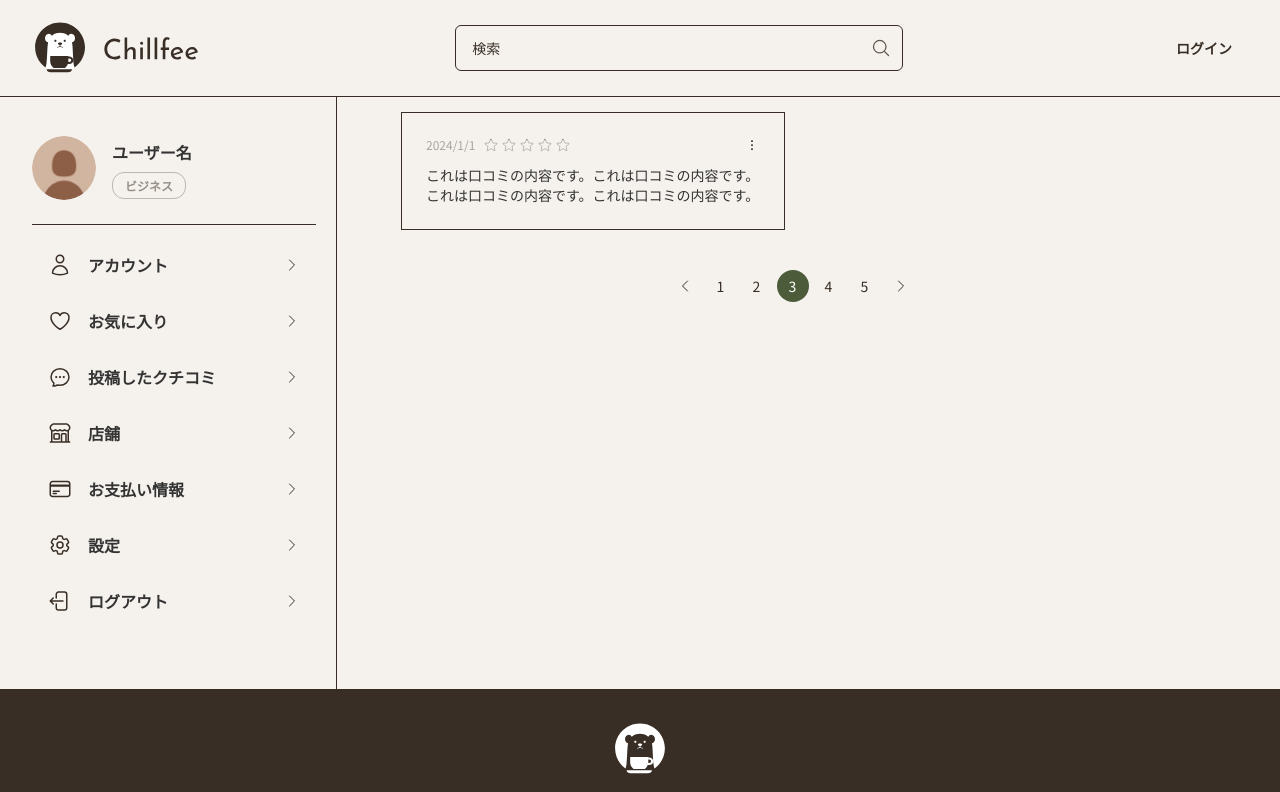
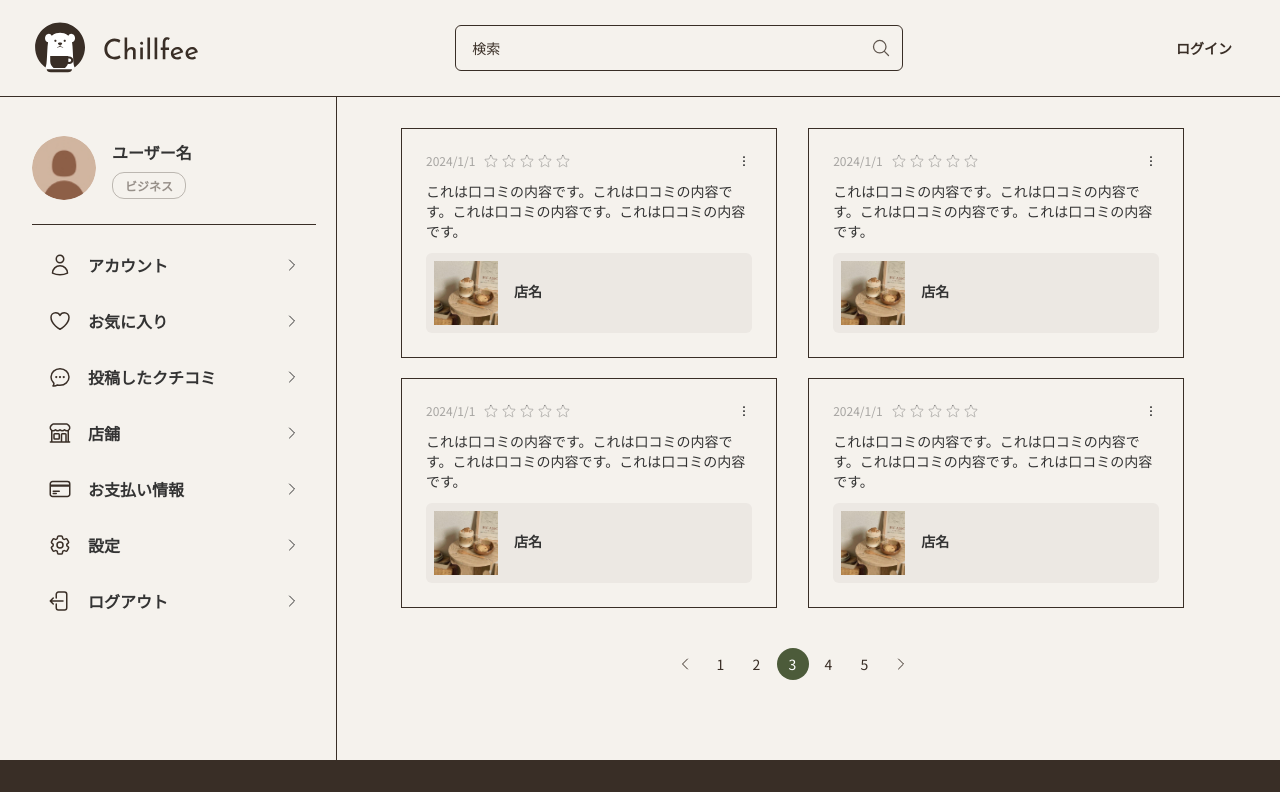
Before and after one commit to mitamam/chillfee, a Next.js app: page /mypage/review in a window 1280 px wide. Shown: the top 792 px of the page. Built offline with nearby package versions, Linux system fonts and the light colour scheme.

Commit message:
Fix to show cafes with posted reviews

```diff
--- a/app/mypage/review/page.tsx
+++ b/app/mypage/review/page.tsx
@@ -1,9 +1,15 @@
+import Image from 'next/image'
+import Link from 'next/link'
+
 import UserMenu from '@/components/user-menu'
 import BackButton from '@/components/back-button'
 import Pagination from '@/components/pagination'
 
 import {StarIcon} from '@heroicons/react/24/outline'
 import UserReviewMenu from '@/components/user-review-menu'
+
+// Todo：実装時削除
+import Thumbnail from '@/public/45f7044d45f7155c58f5aede2eddc83e.jpg'
 
 export default function Page() {
   return (
@@ -13,9 +19,12 @@ export default function Page() {
         <UserMenu className="md:w-1/4 hidden md:block"></UserMenu>
         {/* left contents */}
         <div className="w-full md:border-l pb-8 sm:pb-14 lg:pb-20 md:px-16 border-accent2 md:w-3/4">
-          <BackButton className="my-6"></BackButton>
-          <ul className="mt-4 mb-10 flex flex-col lg:flex-row flex-wrap items-center justify-between gap-4 lg:gap-y-5">
-            <li className="border border-accent2 lg:max-w-[49%] p-6">
+          <BackButton className="my-6 absolute"></BackButton>
+          <h1 className="my-5 text-lg font-bold md:hidden text-center">投稿したクチコミ</h1>
+          <ul className="mt-4 md:mt-8 mb-10 flex flex-col lg:flex-row flex-wrap items-center justify-between gap-4 lg:gap-y-5">
+            {/* Todo：実装時削除 */}
+            {Array.from({length: 4}, (_, index) => (
+              <li className="border border-accent2 lg:max-w-[48%] p-6">
                 <div className="flex justify-between items-center relative">
                   <div className="flex items-center">
                     <span className="mr-2 block text-xs text-textbk/40">2024/1/1</span>
@@ -30,7 +39,15 @@ export default function Page() {
                 <p className="mt-3 text-sm">
                   これは口コミの内容です。これは口コミの内容です。これは口コミの内容です。これは口コミの内容です。
                 </p>
+                <div className="p-2 mt-3 bg-accent2/5 rounded-md flex items-center gap-4 relative top-0 left-0">
+                  <Link href="/cafes/1" className="absolute inset-0 z-10"></Link>
+                  <div className="relative overflow-hidden w-16 pt-16">
+                    <Image src={Thumbnail} alt="" layout="fill" objectFit="cover" />
+                  </div>
+                  <h2 className="text-sm font-bold mb-1">店名</h2>
+                </div>
               </li>
+            ))}
           </ul>
           <Pagination></Pagination>
         </div>
```
Lines whose indentation alone changed are shown as unchanged.
